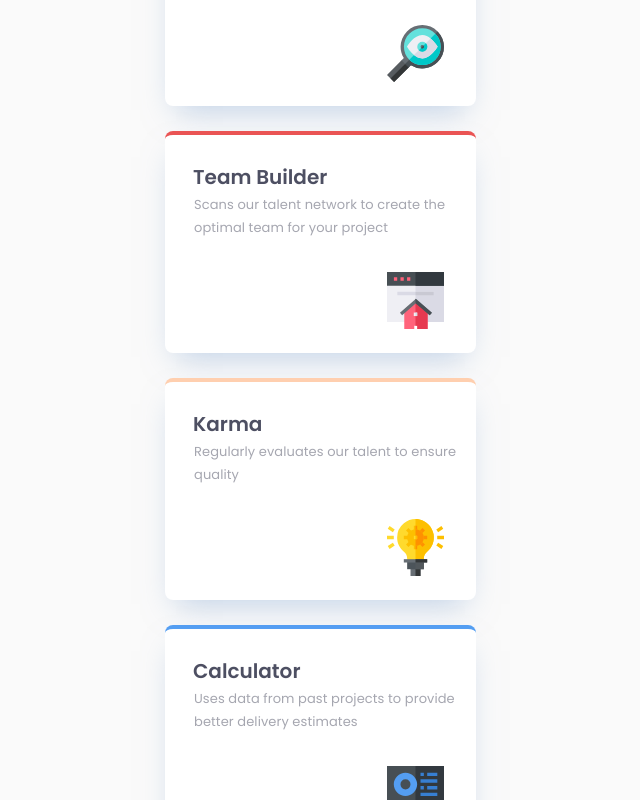
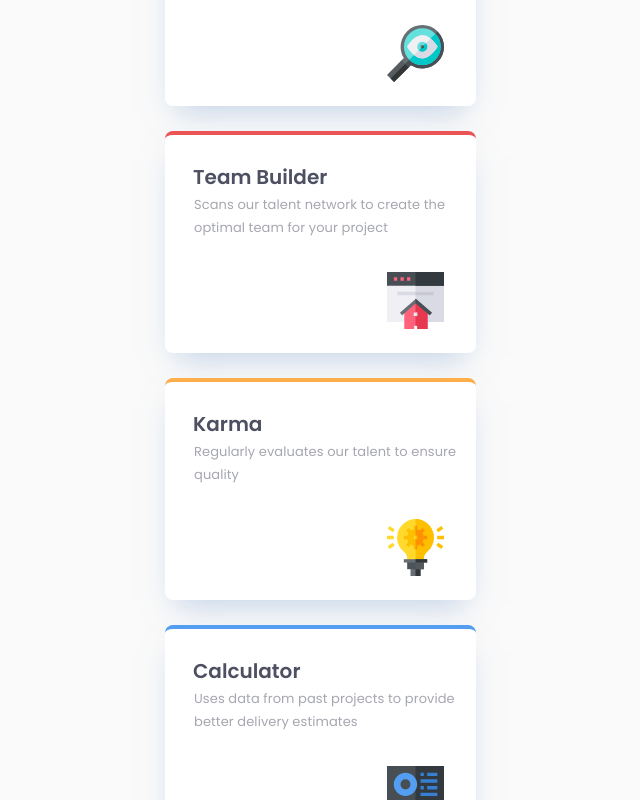
Before and after one commit to nikanoza/four-card-feature-sectio, a plain HTML site: page index.html in a window 1280 px wide. Shown: the part 419-1219 px from the top of the page, without its empty margins (312-952 px from the left). Drawn offline with Linux system fonts and the light colour scheme.

Commit message:
Fix border-orange color

```diff
--- a/style.css
+++ b/style.css
@@ -85,7 +85,7 @@ body {
 }
 
 .border-orange {
-  border-top: 4px solid #fcae;
+  border-top: 4px solid #fcae4a;
 }
 
 .border-blue {
```
